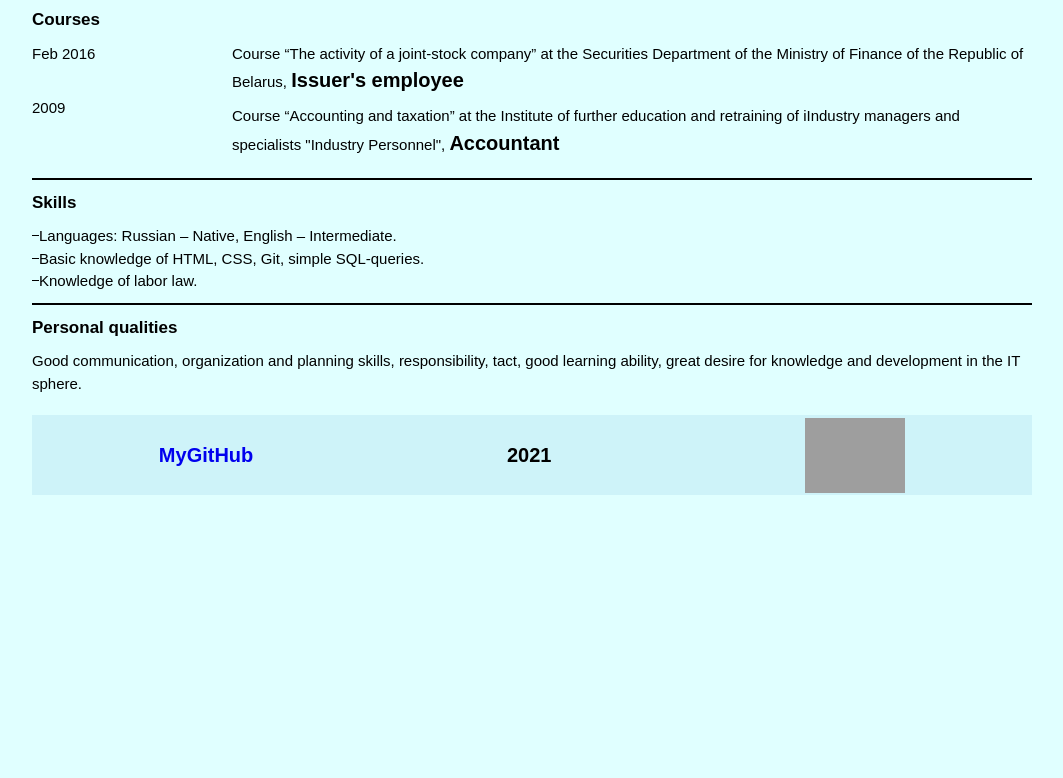
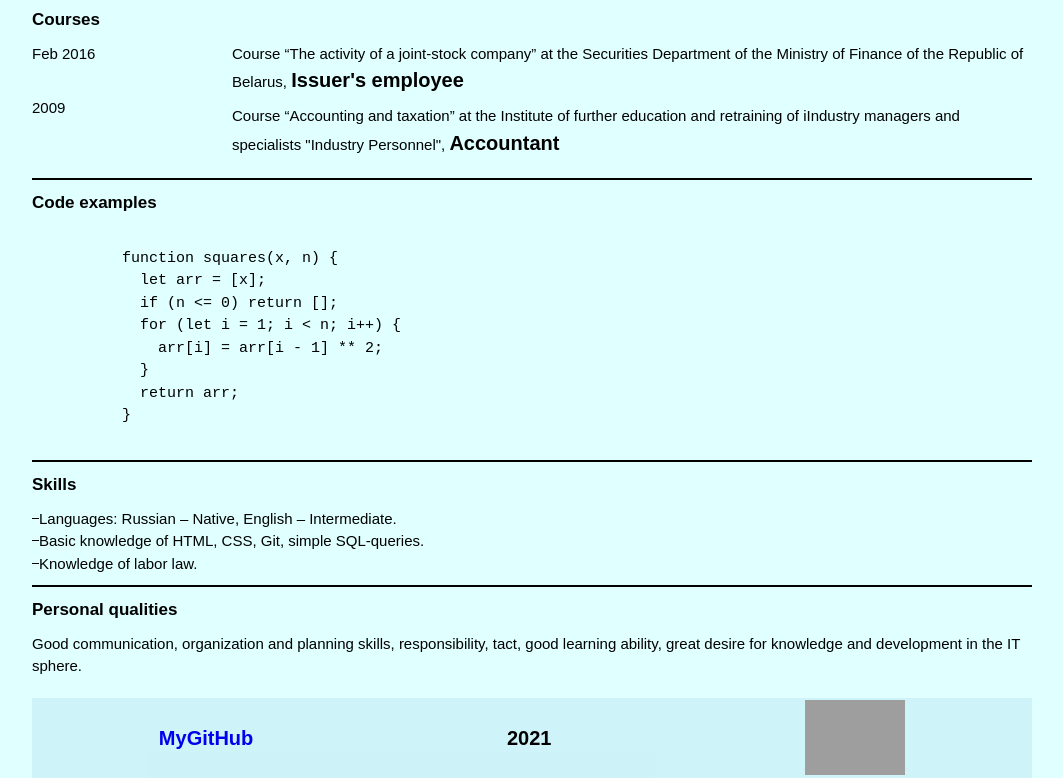
Before and after one commit to ixakina/rsschool-cv, a plain HTML site: page index.html in a window 1280 px wide. Shown: the part 772-1550 px from the top of the page, without its empty margins (108-1171 px from the left). Before the commit the page ends 1267 px from the top, so only its background shows below. Drawn offline with Linux system fonts and the light colour scheme; grey boxes are pictures that could not be loaded.

Commit message:
feat: add code examples

```diff
--- a/css/style.css
+++ b/css/style.css
@@ -178,7 +178,8 @@ span {
   margin: 0 0 5px 0px;
 }
 
-.skills {
+.skills,
+.code-examples {
   margin-bottom: 10px;
   border-bottom: 2px solid black;
   padding-bottom: 10px;
--- a/index.html
+++ b/index.html
@@ -106,7 +106,20 @@
           </p>
         </div>
       </div>
+      <div class="code-examples">
+        <h2>Code examples</h2>
+        <pre>
 
+          function squares(x, n) {
+            let arr = [x];
+            if (n <= 0) return [];
+            for (let i = 1; i < n; i++) {
+              arr[i] = arr[i - 1] ** 2;
+            }
+            return arr;
+          }
+        </pre>
+      </div>
       <div class="skills">
         <h2>Skills</h2>
         <ul class="skills-list">
```
